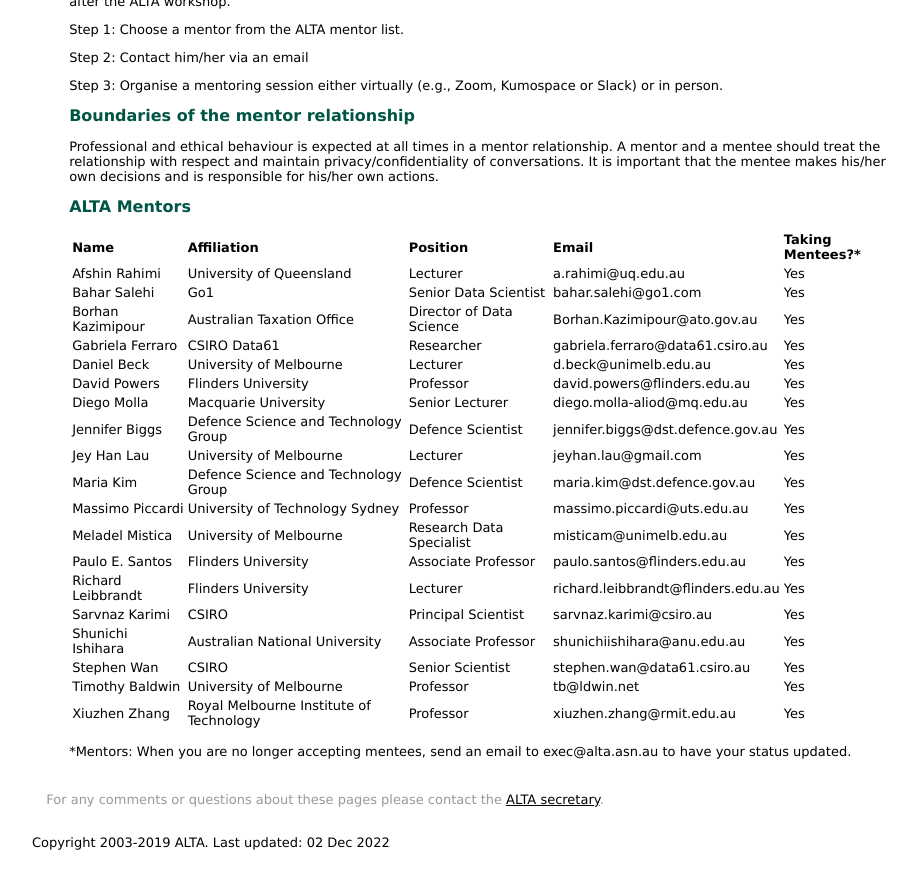
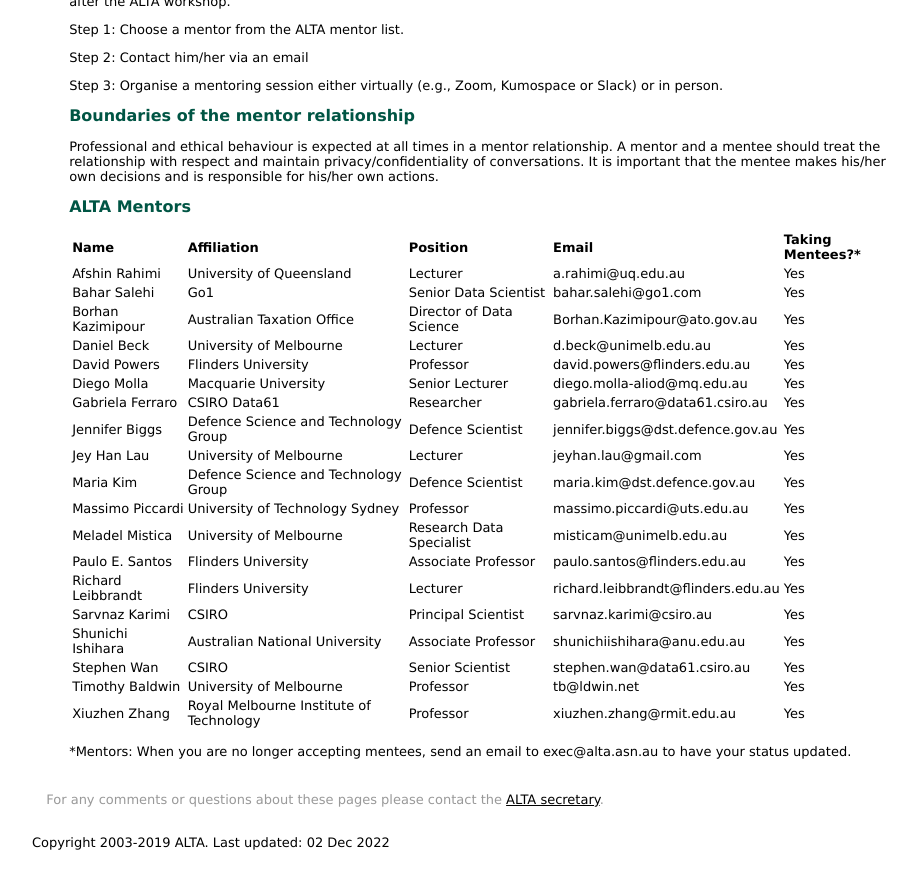
Before and after one commit to altaexec/alta-website, a Jekyll site: the page built from mentoring/index.html, in a window 1280 px wide and 900 px high, scrolled down 636 px. Shown: the top 889 px of the window, without its empty margins (288-1205 px from the left). Built offline with Jekyll 4.4.1, drawn with Linux system fonts in a browser that asks for light colours; some of the changed lines change nothing that is shown.

Commit message:
fix alphabetical ordering of mentor list

```diff
--- a/mentoring/index.html
+++ b/mentoring/index.html
@@ -67,13 +67,6 @@
         <td>Yes</td>
     </tr>
     <tr>
-        <td>Gabriela Ferraro </td>
-        <td>CSIRO Data61 </td>
-        <td>Researcher </td>
-        <td>gabriela.ferraro@data61.csiro.au </td>
-        <td>Yes</td>
-    </tr>
-    <tr>
         <td>Daniel Beck </td>
         <td>University of Melbourne </td>
         <td>Lecturer </td>
@@ -92,6 +85,13 @@
         <td>Macquarie University </td>
         <td>Senior Lecturer </td>
         <td>diego.molla-aliod@mq.edu.au </td>
+        <td>Yes</td>
+    </tr>
+    <tr>
+        <td>Gabriela Ferraro </td>
+        <td>CSIRO Data61 </td>
+        <td>Researcher </td>
+        <td>gabriela.ferraro@data61.csiro.au </td>
         <td>Yes</td>
     </tr>
     <tr>
```
